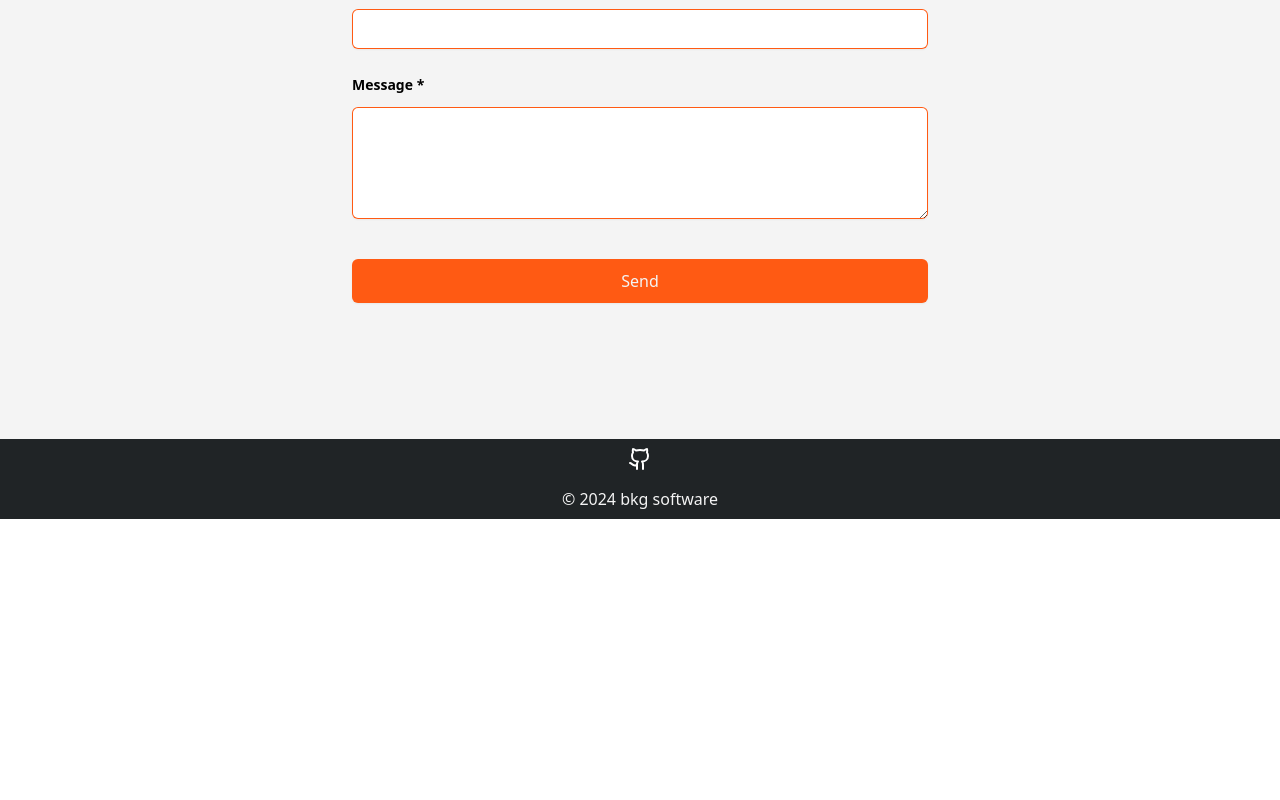
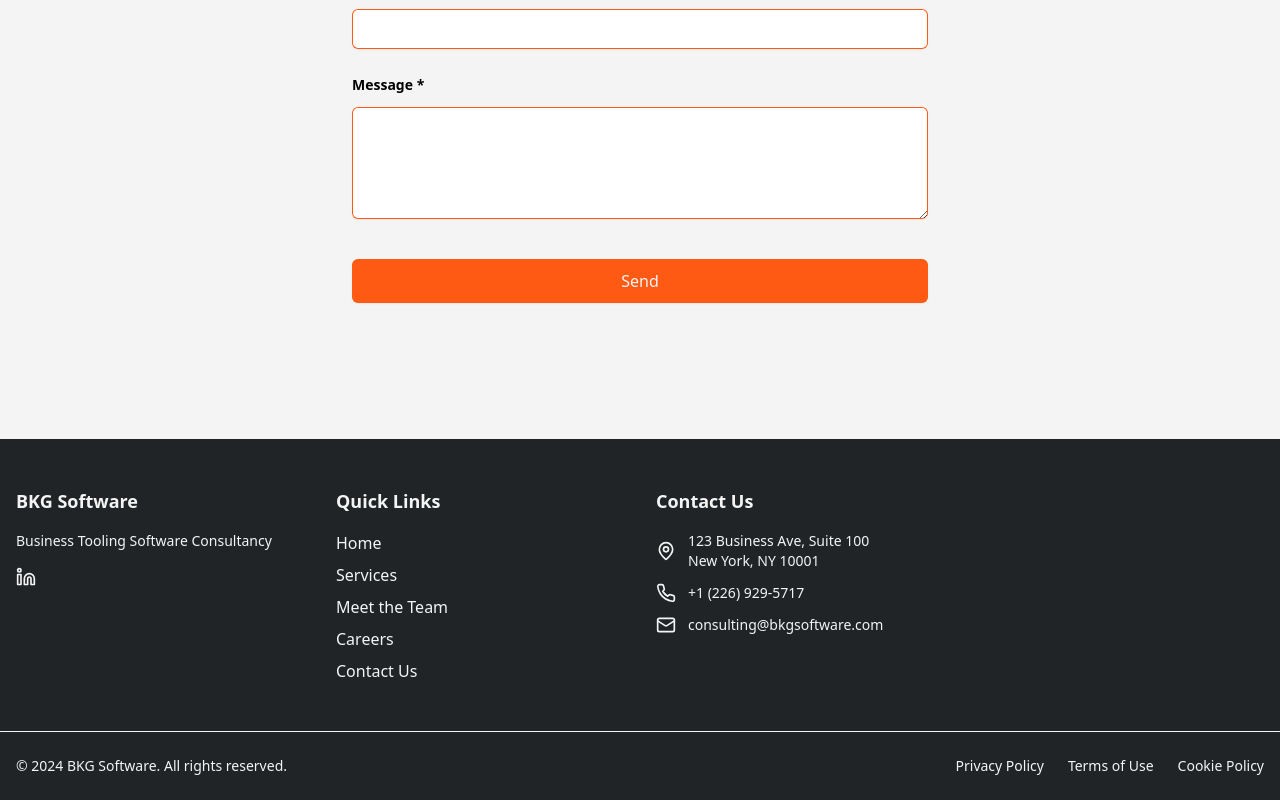
Before and after one commit to bkgsoftware/web, a React (Create React App) app: page /contact in a window 1280 px wide. Shown: the part 657-1457 px from the top of the page. Before the commit the page ends 1176 px from the top, so only its background shows below. Built offline with nearby package versions, Linux system fonts and the light colour scheme.

Commit message:
Refactored <a> to use router's <Link>, decoupled buttons. Added footer content.

```diff
--- /dev/null
+++ b/src/components/CtaButton.js
@@ -0,0 +1,15 @@
+import React from 'react';
+import {Link} from 'react-router-dom';
+
+function CtaButton(props) {
+    return (
+        <Link
+            to={props.to}
+            className="rounded-md bg-green hover:saturate-150 transition-all duration-150 hover:shadow-md hover:scale-105 px-3.5 py-2.5 font-medium text-white shadow-sm hover:bg-black-500 focus-visible:outline focus-visible:outline-2 focus-visible:outline-offset-2 focus-visible:outline-black-600"
+        >
+            {props.text}
+        </Link>
+    );
+}
+
+export default CtaButton;
--- a/src/components/FooterBar.js
+++ b/src/components/FooterBar.js
@@ -1,14 +1,69 @@
-import React from "react";
-import Copyright from "./Copyright";
-import SocialMedia from "./SocialMedia";
+import React from 'react';
+import { Facebook, Twitter, Instagram, Linkedin, Mail, Phone, MapPin } from 'lucide-react';
+import QuickContact from "./QuickContact";
 
 const FooterBar = () => {
+    const currentYear = new Date().getFullYear();
+
     return (
-        <div>
-            <SocialMedia></SocialMedia>
-            <Copyright></Copyright>
-        </div>
+
+        <footer className="bg-black text-white">
+        <QuickContact />
+            <div className="max-w-7xl mx-auto px-4 py-12 grid grid-cols-1 md:grid-cols-2 lg:grid-cols-4 gap-8">
+                <div className="space-y-4">
+                    <h3 className="text-white text-lg font-semibold">BKG Software</h3>
+                    <p className="text-sm">Business Tooling Software Consultancy</p>
+                    <div className="flex items-center space-x-4">
+                        <Linkedin className="w-5 h-5 hover:text-dark-gray cursor-pointer" />
+                    </div>
+                </div>
+
+                {/* Quick Links */}
+                <div className="space-y-4">
+                    <h3 className="text-white text-lg font-semibold">Quick Links</h3>
+                    <ul className="space-y-2">
+                        <li><a href="#" className="hover:text-white">Home</a></li>
+                        <li><a href="#" className="hover:text-white">Services</a></li>
+                        <li><a href="#" className="hover:text-white">Meet the Team</a></li>
+                        <li><a href="#" className="hover:text-white">Careers</a></li>
+                        <li><a href="#" className="hover:text-white">Contact Us</a></li>
+                    </ul>
+                </div>
+
+                <div className="space-y-4">
+                    <h3 className="text-white text-lg font-semibold">Contact Us</h3>
+                    <div className="space-y-3">
+                        <div className="flex items-center space-x-3">
+                            <MapPin className="w-5 h-5" />
+                            <span className="text-sm">123 Business Ave, Suite 100<br />New York, NY 10001</span>
+                        </div>
+                        <div className="flex items-center space-x-3">
+                            <Phone className="w-5 h-5" />
+                            <span className="text-sm">+1 (226) 929-5717</span>
+                        </div>
+                        <div className="flex items-center space-x-3">
+                            <Mail className="w-5 h-5" />
+                            <span className="text-sm">consulting@bkgsoftware.com</span>
+                        </div>
+                    </div>
+                </div>
+            </div>
+
+            <div className="border-t border-gray-800">
+                <div className="max-w-7xl mx-auto px-4 py-6">
+                    <div className="flex flex-col md:flex-row justify-between items-center space-y-4 md:space-y-0">
+                        <p className="text-sm">&copy; {currentYear} BKG Software. All rights reserved.</p>
+                        <div className="flex space-x-6">
+                            {/* TODO Can be a quick generation of privacy and stuff. Esp since we do collected emails */}
+                            <a href="#" className="text-sm hover:text-white">Privacy Policy</a>
+                            <a href="#" className="text-sm hover:text-white">Terms of Use</a>
+                            <a href="#" className="text-sm hover:text-white">Cookie Policy</a>
+                        </div>
+                    </div>
+                </div>
+            </div>
+        </footer>
     );
-}
+};
 
 export default FooterBar;
--- a/src/components/Header.js
+++ b/src/components/Header.js
@@ -18,25 +18,6 @@ const NavLink = ({
               isActive
                   ? 'border-orange shadow-md scale-110'
                   : 'border-white hover:border-orange'
-          } ${className}`}
-      >
-        {children}
-      </Link>
-  );
-};
-
-// Mobile nav link component
-const MobileNavLink = ({
-                         to,
-                         children,
-                         isActive = false,
-                         className = ""
-                       }) => {
-  return (
-      <Link
-          to={to}
-          className={`-mx-3 block rounded-lg px-3 py-2 transition duration-350 hover:scale-110 ${
-              isActive ? 'scale-110 text-orange-500' : ''
           } ${className}`}
       >
         {children}
--- a/src/components/Hero.js
+++ b/src/components/Hero.js
@@ -1,3 +1,6 @@
+import CTAButton from "./CtaButton";
+import OutlinedButton from "./OutlinedButton";
+
 const Hero = () => {
     return (
         <div className="relative isolate px-6 pt-14 lg:px-8 bg-white text-black">
@@ -7,20 +10,22 @@ const Hero = () => {
             >
             </div>
             <div className="mx-auto max-w-2xl py-32 sm:py-48 lg:py-56">
-            <div className="text-center">
-                <h1 className="text-balance text-6xl font-bold tracking-tight text-gray-900 sm:text-6xl">
+            <div className="text-center    ">
+                <h1 className="text-balance text-6xl font-bold tracking-tight  text-gray-900 sm:text-6xl">
                 We build software to <span className="text-orange italic">elevate</span> businesses
                 </h1>
                 <p className="mt-6 text-lg leading-8 text-gray-600">
                 Adaptable solutions that fit your needs today and grow with you tomorrow.
                 </p>
                 <div className="mt-10 flex items-center justify-center gap-x-6">
-                <a
-                    href="/"
-                    className="rounded-md bg-black px-3.5 py-2.5 text-sm font-medium text-white shadow-sm hover:bg-black-500 focus-visible:outline focus-visible:outline-2 focus-visible:outline-offset-2 focus-visible:outline-black-600"
-                >
-                    Give us your money now
-                </a>
+                    <CTAButton
+                        to="contact"
+                        text="Let's solve your problem"
+                        />
+                    <OutlinedButton
+                        to="services"
+                        text="Learn more about us"
+                    />
                 </div>
             </div>
             </div>
--- /dev/null
+++ b/src/components/OutlinedButton.js
@@ -0,0 +1,15 @@
+import React from 'react';
+import {Link} from "react-router-dom";
+
+function OutlinedButton(props) {
+    return (
+        <Link
+            to={props.to}
+            className="rounded-md border border-green border-2hover:saturate-150 transition-all duration-150 hover:shadow-md hover:scale-105 px-3.5 py-2.5 font-medium text-green shadow-sm hover:bg-black-500 focus-visible:outline focus-visible:outline-2 focus-visible:outline-offset-2 focus-visible:outline-black-600"
+      >
+            {props.text}
+        </Link>
+    );
+}
+
+export default OutlinedButton;
--- /dev/null
+++ b/src/components/QuickContact.js
@@ -0,0 +1,9 @@
+import React from 'react';
+
+function QuickContact(props) {
+    return (
+        <div></div>
+    );
+}
+
+export default QuickContact;
--- a/src/components/SocialMedia.js
+++ b/src/components/SocialMedia.js
@@ -1,12 +1,13 @@
 import React from "react";
 import { Github } from "lucide-react"
+import {Link} from "react-router-dom";
 
 const Copyright = () => {
     return (
         <nav className="flex items-center justify-center text-center p-2 pl-10 pr-10 text-white bg-black">
-            <a href="https://github.com/bkgsoftware">
+            <Link to="https://github.com/bkgsoftware">
                 <Github color='white' className="transition duration-350 hover:scale-110"></Github>
-            </a>
+            </Link>
         </nav>
     );
 }
--- a/src/forms/ContactForm.js
+++ b/src/forms/ContactForm.js
@@ -180,7 +180,7 @@ const ContactForm = () => {
                     Send
                 </button>
             </div>
-            <p className="text-green text-sm text-center m-2">{successMessage}</p>
+            <p className="text-success text-sm text-center m-2">{successMessage}</p>
         </form>
     );
 };
--- a/src/pages/ContactPage.js
+++ b/src/pages/ContactPage.js
@@ -1,5 +1,6 @@
 import React from "react";
 import ContactForm from "../forms/ContactForm";
+import {Link} from "react-router-dom";
 
 const ContactPage = () => {
     return (
@@ -7,7 +8,7 @@ const ContactPage = () => {
             <div className="mx-auto max-w-2xl text-center">
                 <h2 className="text-3xl font-bold tracking-tight text-gray-900 sm:text-4xl">Contact Us</h2>
                 <p className="mt-2 text-lg leading-8 text-gray-600">
-                    Thinking about your next project? Connect with us to learn more about how we can help you and your business. Get in touch via the contact form, or send us an email directly to <a href="mailto:consulting@bkgsoftware.com" className="text-red-orange">consulting@bkgsoftware.come</a>
+                    Thinking about your next project? Connect with us to learn more about how we can help you and your business. Get in touch via the contact form, or send us an email directly to <Link to="mailto:consulting@bkgsoftware.com" className="text-orange">consulting@bkgsoftware.come</Link>
                 </p>
 
 
--- a/tailwind.config.js
+++ b/tailwind.config.js
@@ -16,8 +16,8 @@ module.exports = {
       'white': '#F4F4F4',
       'black': '#202426',
       'orange': '#ff5a13',
-      'green' : '#4BB543',
-      'purple': '#ff5a13',
+      'success' : '#4BB543',
+      'green': '#32936f',
     },
     extend: {},
   },
```
Also changed, not shown: src/pages/AboutPage.js (+7 -6 lines).
